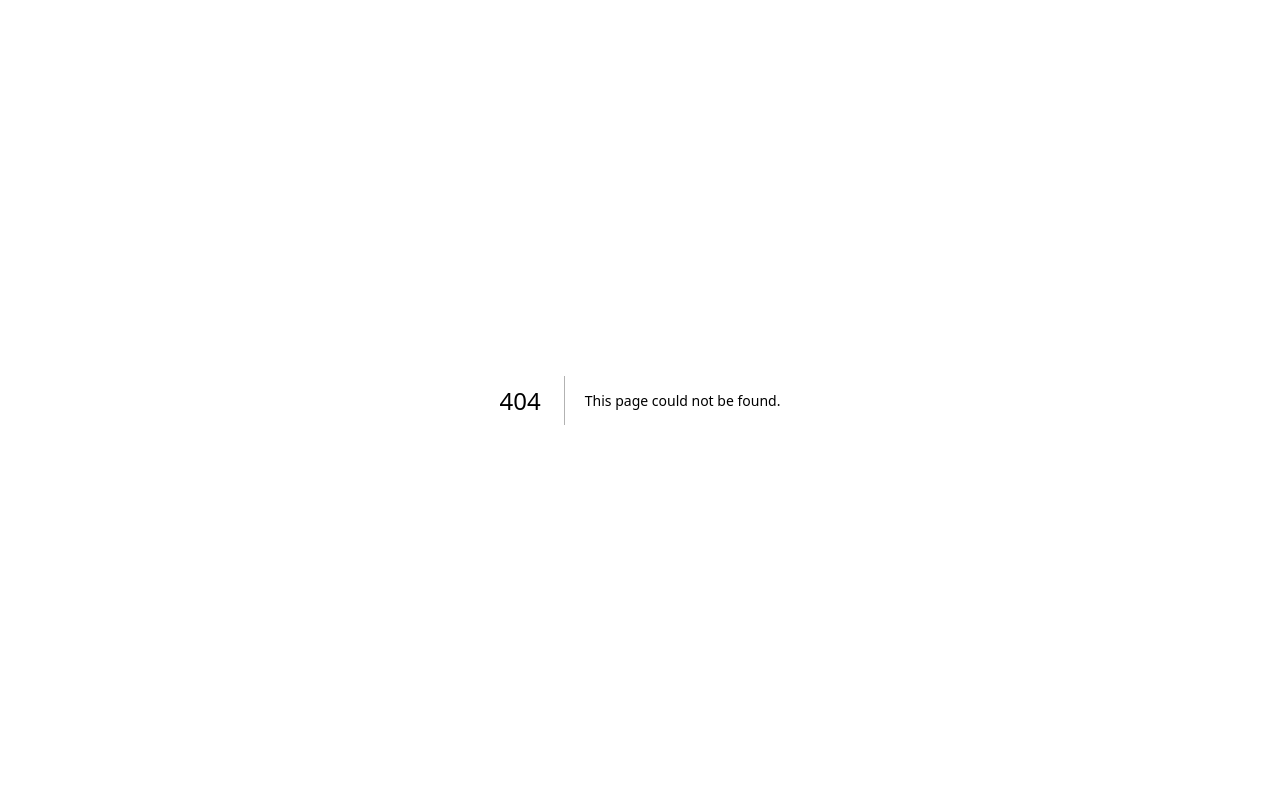
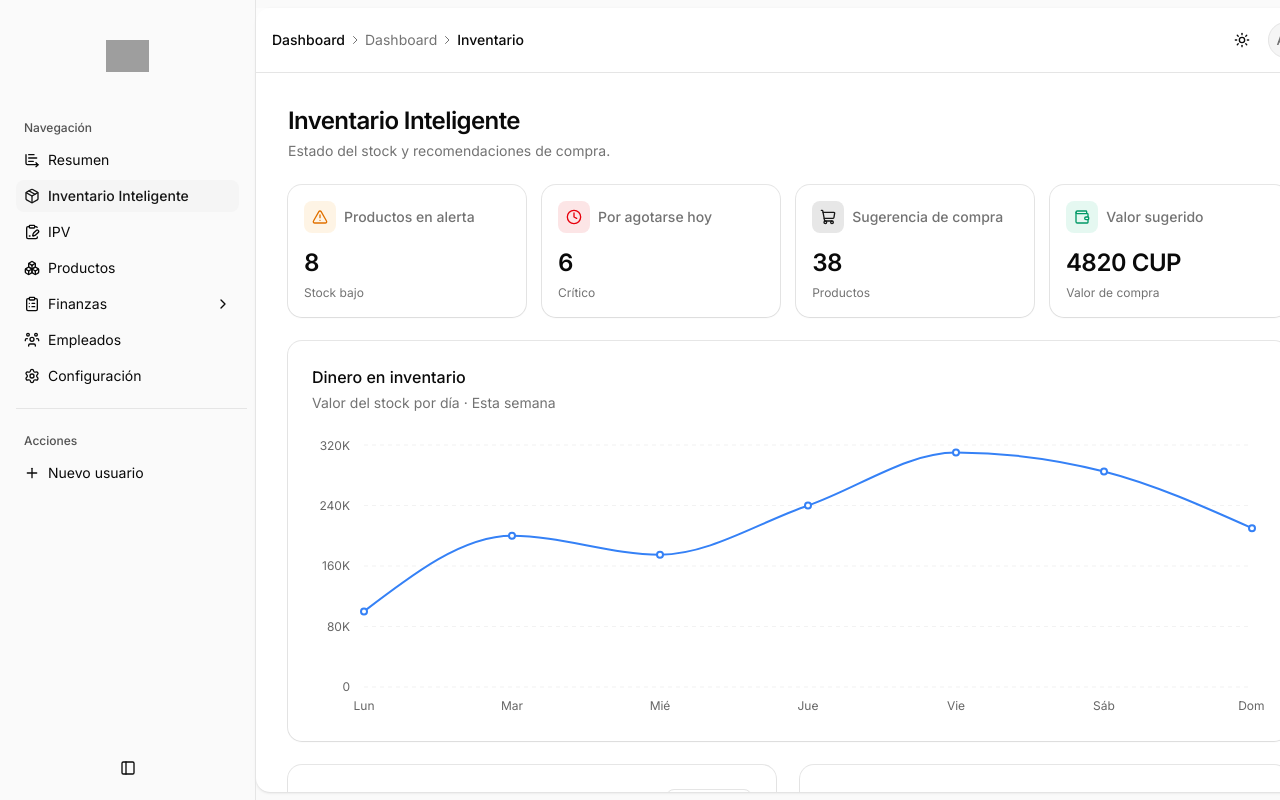
Before and after one commit to Pelaeezzz/business-admin, a Next.js app: page /dashboard/inventario in a window 1280 px wide. Before the commit this address had no page. Built offline with nearby package versions, Linux system fonts and the light colour scheme; grey boxes are pictures that could not be loaded.

Commit message:
feat(inventory): added inventory pages

```diff
--- /dev/null
+++ b/src/app/dashboard/inventario/alertas/page.tsx
@@ -0,0 +1,37 @@
+import Link from "next/link";
+import { ArrowLeftIcon } from "lucide-react";
+
+import { cn } from "@/lib/utils"
+import { buttonVariants } from "@/components/ui/button";
+import { AlertProductsTable } from "@/components/inventory/alert-products-table";
+import { alertProducts } from "@/mocks/alert-products";
+import { routes } from "@/routes/routes";
+
+export default function AlertasInventarioPage() {
+  return (
+    <div className="flex flex-col gap-6">
+      <header className="flex flex-col gap-3">
+      <Link
+  href={routes.inventory}
+  className={cn(buttonVariants({ variant: "ghost", size: "sm" }), "-ml-2 w-fit")}
+>
+  <ArrowLeftIcon className="size-4" aria-hidden="true" />
+  Volver a Inventario
+</Link>
+
+        <div className="flex flex-col gap-1">
+          <h1 className="text-2xl font-semibold tracking-tight">
+            Productos en alerta
+          </h1>
+          <p className="text-sm text-muted-foreground">
+            {alertProducts.length} productos con stock por debajo del mínimo.
+          </p>
+        </div>
+      </header>
+
+      <section aria-label="Listado completo de productos en alerta">
+        <AlertProductsTable products={alertProducts} />
+      </section>
+    </div>
+  );
+}
--- /dev/null
+++ b/src/app/dashboard/inventario/page.tsx
@@ -0,0 +1,143 @@
+import Link from "next/link";
+import {
+  AlertTriangleIcon,
+  ClockIcon,
+  ShoppingCartIcon,
+  WalletIcon,
+} from "lucide-react";
+
+import { buttonVariants } from "@/components/ui/button";
+import { cn } from "@/lib/utils";
+import {
+  Card,
+  CardAction,
+  CardContent,
+  CardDescription,
+  CardHeader,
+  CardTitle,
+} from "@/components/ui/card";
+import { InventoryValueChart } from "@/components/charts/inventory-value-chart";
+import { AlertProductsTable } from "@/components/inventory/alert-products-table";
+import { alertProducts } from "@/mocks/alert-products";
+import { inventoryValueData } from "@/mocks/inventory";
+import { InventoryStatCard } from "@/components/inventory/inventory-stat-card";
+import { InvoiceProductsSection } from "@/components/inventory/invoice-products-section";
+import { PurchaseSuggestionsPanel } from "@/components/inventory/purchase-suggestions-panel";
+import { purchaseSuggestions } from "@/components/inventory/purchase-suggestions";
+import { invoiceProducts } from "@/mocks/invoice-products";
+import { routes } from "@/routes/routes";
+
+// Moneda del negocio (viene del mock; cámbiala ahí si usas otra).
+const CURRENCY = inventoryValueData.currency;
+
+const numberFormatter = new Intl.NumberFormat("es-ES");
+
+const currencyFormatter = new Intl.NumberFormat("es-ES", {
+  style: "currency",
+  currency: CURRENCY,
+  maximumFractionDigits: 0,
+});
+
+// Datos de ejemplo: luego los sustituyes por la API / React Query
+const summary = {
+  alertProducts: alertProducts.length,
+  runningOutToday: 6,
+  suggestedProducts: 38,
+  suggestedValue: 4_820,
+};
+
+export default function InventarioPage() {
+  return (
+    <div className="flex flex-col gap-6">
+      <header className="flex flex-col gap-1">
+        <h1 className="text-2xl font-semibold tracking-tight">
+          Inventario Inteligente
+        </h1>
+        <p className="text-sm text-muted-foreground">
+          Estado del stock y recomendaciones de compra.
+        </p>
+      </header>
+
+      <section
+        aria-label="Indicadores de inventario"
+        className="grid gap-4 sm:grid-cols-2 xl:grid-cols-4"
+      >
+        <InventoryStatCard
+          title="Productos en alerta"
+          value={numberFormatter.format(summary.alertProducts)}
+          description="Stock bajo"
+          icon={AlertTriangleIcon}
+          tone="warning"
+        />
+
+        <InventoryStatCard
+          title="Por agotarse hoy"
+          value={numberFormatter.format(summary.runningOutToday)}
+          description="Crítico"
+          icon={ClockIcon}
+          tone="danger"
+        />
+
+        <InventoryStatCard
+          title="Sugerencia de compra"
+          value={numberFormatter.format(summary.suggestedProducts)}
+          description="Productos"
+          icon={ShoppingCartIcon}
+          tone="info"
+        />
+
+        <InventoryStatCard
+          title="Valor sugerido"
+          value={currencyFormatter.format(summary.suggestedValue)}
+          description="Valor de compra"
+          icon={WalletIcon}
+          tone="success"
+        />
+      </section>
+
+      <Card>
+        <CardHeader>
+          <CardTitle>Dinero en inventario</CardTitle>
+          <CardDescription>
+            Valor del stock por día · {inventoryValueData.period}
+          </CardDescription>
+        </CardHeader>
+        <CardContent>
+          <InventoryValueChart
+            data={inventoryValueData.points}
+            currency={CURRENCY}
+          />
+        </CardContent>
+      </Card>
+
+      {/* Productos en alerta y sugerencias de compra */}
+      <div className="grid gap-6 lg:grid-cols-2">
+        <Card className="h-full">
+          <CardHeader>
+            <CardTitle>Productos en alerta</CardTitle>
+            <CardDescription>
+              Productos con stock por debajo del mínimo.
+            </CardDescription>
+            <CardAction>
+              <Link
+                href={routes.inventoryAlerts}
+                className={cn(
+                  buttonVariants({ variant: "outline", size: "sm" }),
+                )}
+              >
+                Ver todos
+              </Link>
+            </CardAction>
+          </CardHeader>
+
+          <CardContent className="flex flex-1 flex-col">
+            <AlertProductsTable products={alertProducts} fill />
+          </CardContent>
+        </Card>
+        <PurchaseSuggestionsPanel suggestions={purchaseSuggestions} />
+      </div>
+
+      <InvoiceProductsSection products={invoiceProducts} currency={CURRENCY} />
+    </div>
+  );
+}
--- /dev/null
+++ b/src/app/dashboard/inventario/sugerencias/page.tsx
@@ -0,0 +1,55 @@
+import Link from "next/link";
+import { ArrowLeftIcon } from "lucide-react";
+
+import { buttonVariants } from "@/components/ui/button";
+import {
+  Card,
+  CardContent,
+  CardDescription,
+  CardHeader,
+  CardTitle,
+} from "@/components/ui/card";
+import { PurchaseSuggestionsList } from "@/components/inventory/purchase-suggestions-panel";
+import { purchaseSuggestions } from "@/components/inventory/purchase-suggestions";
+import { cn } from "@/lib/utils";
+import { routes } from "@/routes/routes";
+
+export default function SugerenciasCompraPage() {
+  return (
+    <div className="flex flex-col gap-6">
+      <header className="flex flex-col gap-3">
+        <Link
+          href={routes.inventory}
+          className={cn(
+            buttonVariants({ variant: "ghost", size: "sm" }),
+            "-ml-2 w-fit",
+          )}
+        >
+          <ArrowLeftIcon className="size-4" aria-hidden="true" />
+          Volver a Inventario
+        </Link>
+
+        <div className="flex flex-col gap-1">
+          <h1 className="text-2xl font-semibold tracking-tight">
+            Sugerencias de compra
+          </h1>
+          <p className="text-sm text-muted-foreground">
+            {purchaseSuggestions.length} productos recomendados para reposición.
+          </p>
+        </div>
+      </header>
+
+      <Card>
+        <CardHeader>
+          <CardTitle>Productos sugeridos</CardTitle>
+          <CardDescription>
+            Ajusta la cantidad y agrega los productos que quieras comprar.
+          </CardDescription>
+        </CardHeader>
+        <CardContent>
+          <PurchaseSuggestionsList suggestions={purchaseSuggestions} />
+        </CardContent>
+      </Card>
+    </div>
+  );
+}
```
